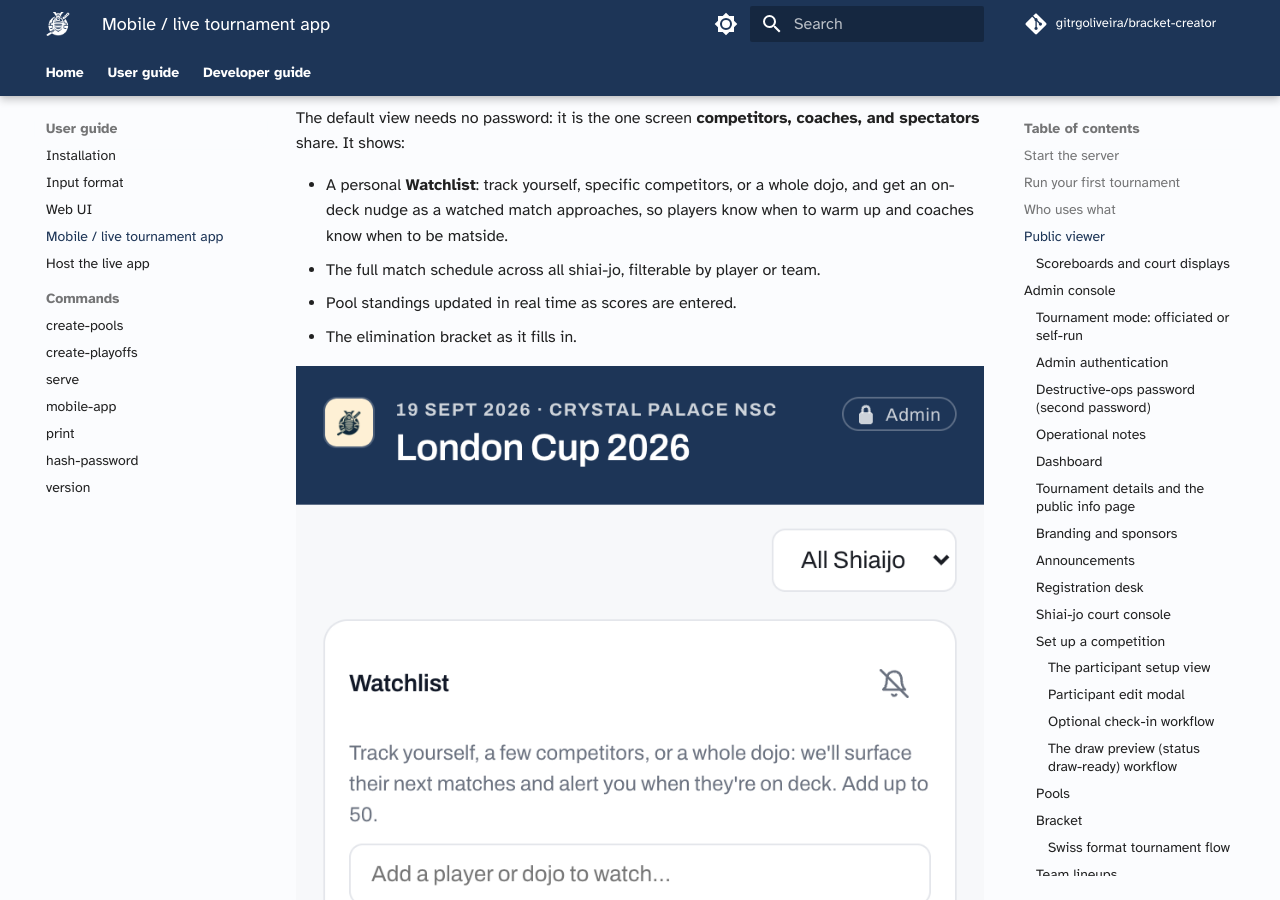
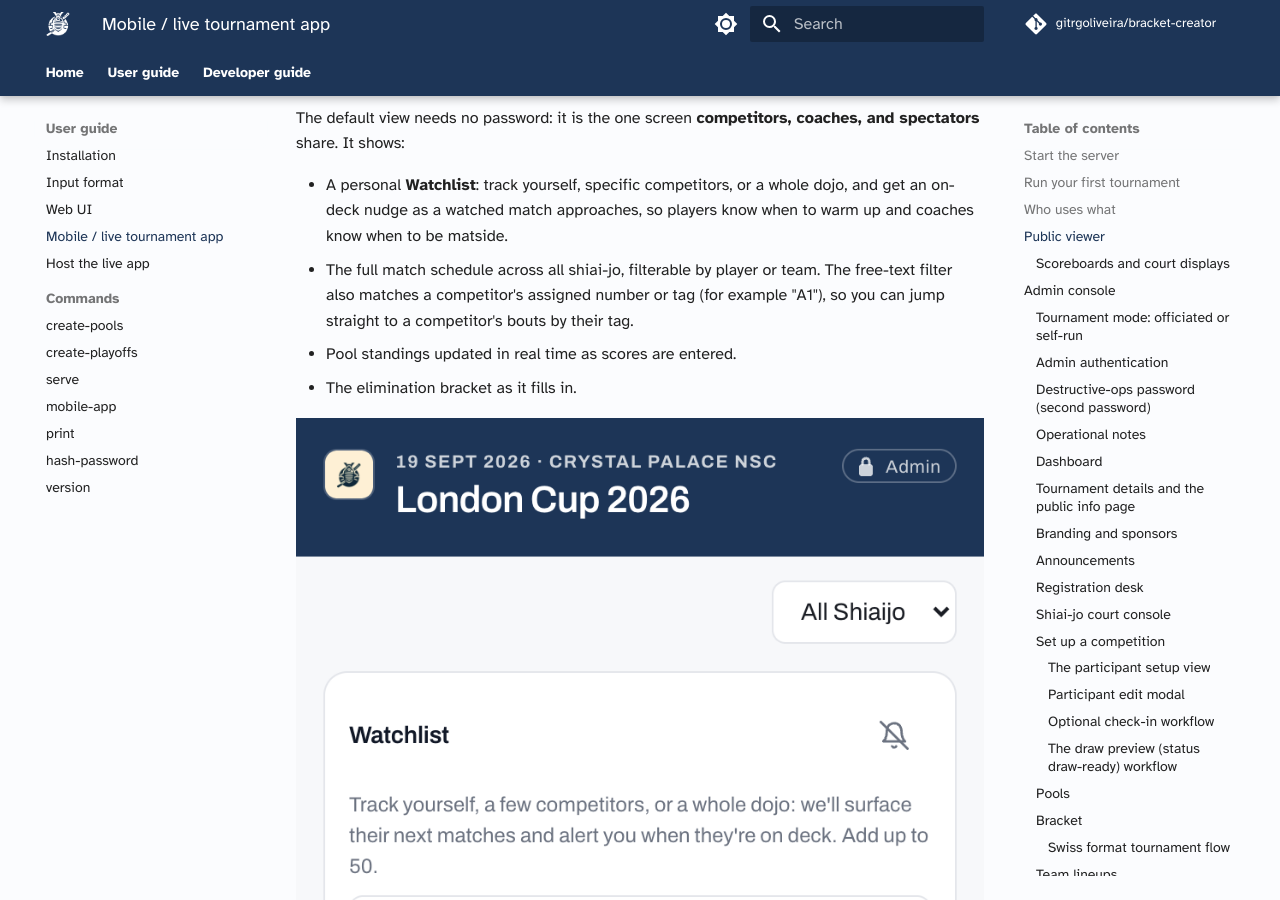
Before and after one commit to gitrgoliveira/bracket-creator, an MkDocs documentation site: the page built from docs/user-guide/mobile-app.md, in a window 1280 px wide and 900 px high, scrolled down 3897 px. Built offline with MkDocs 1.6.1 and Material for MkDocs 9.7.7, drawn with Linux system fonts in a browser that asks for light colours; comment, search, counter and statistics services are not loaded.

Commit message:
docs(mobile-app): note schedule filter matches competitor number/tag (mp-ce66)
Co-Authored-By: Claude Opus 4.8 <noreply@anthropic.com>

```diff
--- a/docs/user-guide/mobile-app.md
+++ b/docs/user-guide/mobile-app.md
@@ -74,7 +74,7 @@ The public surfaces (viewer, displays) need no password; the operator and manage
 The default view needs no password: it is the one screen **competitors, coaches, and spectators** share. It shows:
 
 - A personal **Watchlist**: track yourself, specific competitors, or a whole dojo, and get an on-deck nudge as a watched match approaches, so players know when to warm up and coaches know when to be matside.
-- The full match schedule across all shiai-jo, filterable by player or team.
+- The full match schedule across all shiai-jo, filterable by player or team. The free-text filter also matches a competitor's assigned number or tag (for example "A1"), so you can jump straight to a competitor's bouts by their tag.
 - Pool standings updated in real time as scores are entered.
 - The elimination bracket as it fills in.
 
```
